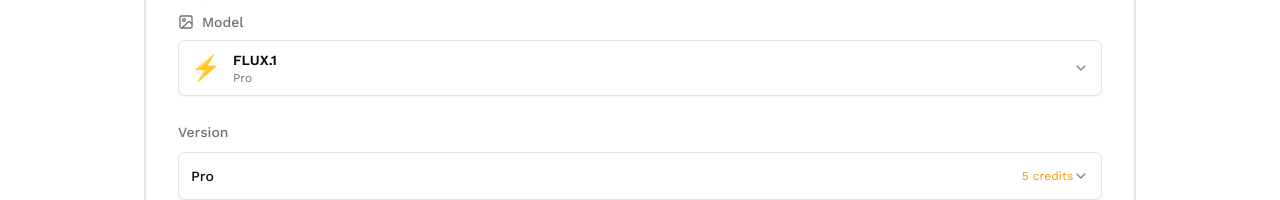
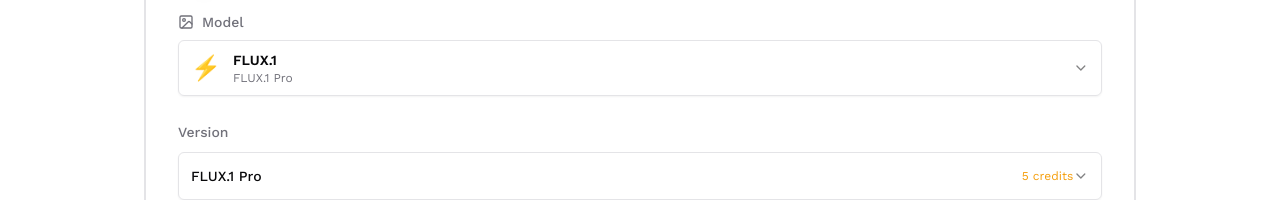
Before and after one commit to ashinstinct/sg-3f9e0639-0e46-47e0-ba87-cf415efaed8a-1774293159, a Next.js app: page /images/generate in a window 1280 px wide. Shown: the part 606-806 px from the top of the page. Built offline with nearby package versions, Linux system fonts and the light colour scheme.

Commit message:
feat(models): update model versions and capabilities

```diff
--- a/src/pages/images/generate.tsx
+++ b/src/pages/images/generate.tsx
@@ -17,14 +17,14 @@
     name: "FLUX.1",
     company: "Black Forest Labs",
     icon: "⚡",
-    badge: null,
-    description: "State-of-the-art text-to-image generation",
+    isNew: true,
+    latestVersion: "flux-pro",
     versions: [
-      { id: "flux-pro", name: "Pro", credits: 5, maxRes: "2048x2048" },
-      { id: "flux-dev", name: "Dev", credits: 4, maxRes: "2048x2048" },
-      { id: "flux-schnell", name: "Schnell", credits: 2, maxRes: "2048x2048" },
-      { id: "flux-realism", name: "Realism", credits: 4, maxRes: "2048x2048" },
-      { id: "flux-lora", name: "LoRA", credits: 3, maxRes: "2048x2048" },
+      { id: "flux-pro", name: "FLUX.1 Pro", credits: 5, description: "Highest quality, slowest generation" },
+      { id: "flux-dev", name: "FLUX.1 Dev", credits: 4, description: "Balanced quality and speed" },
+      { id: "flux-schnell", name: "FLUX.1 Schnell", credits: 2, description: "Fast generation, good quality" },
+      { id: "flux-realism", name: "FLUX.1 Realism", credits: 5, description: "Photorealistic outputs" },
+      { id: "flux-lora", name: "FLUX.1 LoRA", credits: 4, description: "Custom model fine-tuning" },
     ],
   },
   {
@@ -32,57 +32,54 @@
     name: "Nana Banana",
     company: "fal.ai",
     icon: "🍌",
-    badge: "NEW",
-    description: "Pro quality at Flash speed",
+    isNew: true,
+    latestVersion: "nana-banana-2",
     versions: [
-      { id: "nana-2.0", name: "2.0", credits: 5, maxRes: "2048x2048" },
-      { id: "nana-1.5-pro", name: "1.5 Pro", credits: 4, maxRes: "2048x2048" },
+      { id: "nana-banana-2", name: "Nana Banana 2", credits: 5, description: "Latest version, ultra HD quality" },
+      { id: "nana-banana-pro", name: "Nana Banana Pro", credits: 4, description: "Pro quality, balanced speed" },
+      { id: "nana-banana", name: "Nana Banana", credits: 3, description: "Standard quality, fast generation" },
     ],
   },
   {
     id: "stable-diffusion",
-    name: "Stable Diffusion",
+    name: "Stable Diffusion 3.5",
     company: "Stability AI",
     icon: "🎨",
-    badge: null,
-    description: "Industry-standard open-source model",
+    latestVersion: "sd-3.5-large",
     versions: [
-      { id: "sd-3.5-large", name: "3.5 Large", credits: 4, maxRes: "2048x2048" },
-      { id: "sd-xl", name: "XL", credits: 3, maxRes: "2048x2048" },
+      { id: "sd-3.5-large", name: "SD 3.5 Large", credits: 4, description: "Latest flagship model" },
+      { id: "sd-xl", name: "SDXL", credits: 3, description: "Proven open-source standard" },
     ],
   },
   {
     id: "grok",
     name: "Grok Image",
     company: "xAI",
-    icon: "🤖",
-    badge: null,
-    description: "Creative interpretations and unique style",
+    icon: "🌟",
+    latestVersion: "grok-1.0",
     versions: [
-      { id: "grok-image", name: "Grok Image", credits: 5, maxRes: "2048x2048" },
+      { id: "grok-1.0", name: "Grok Image", credits: 5, description: "Creative interpretations" },
     ],
   },
   {
     id: "recraft",
     name: "Recraft V3",
     company: "Recraft AI",
-    icon: "✨",
-    badge: null,
-    description: "Perfect for logos and designs with text",
+    icon: "🎯",
+    latestVersion: "recraft-v3",
     versions: [
-      { id: "recraft-v3", name: "V3", credits: 4, maxRes: "2048x2048" },
+      { id: "recraft-v3", name: "Recraft V3", credits: 4, description: "Perfect text rendering" },
     ],
   },
   {
     id: "ideogram",
     name: "Ideogram",
     company: "Ideogram AI",
-    icon: "💡",
-    badge: null,
-    description: "Industry-leading text rendering quality",
+    icon: "💎",
+    latestVersion: "ideogram-v2",
     versions: [
-      { id: "ideogram-v2", name: "V2", credits: 4, maxRes: "2048x2048" },
-      { id: "ideogram-v1", name: "V1", credits: 3, maxRes: "2048x2048" },
+      { id: "ideogram-v2", name: "Ideogram v2", credits: 4, description: "Best-in-class text quality" },
+      { id: "ideogram-v1", name: "Ideogram v1", credits: 3, description: "Original proven model" },
     ],
   },
   {
@@ -90,11 +87,10 @@
     name: "Playground",
     company: "Playground AI",
     icon: "🎮",
-    badge: null,
-    description: "Photorealistic specialist with vibrant colors",
+    latestVersion: "playground-v2.5",
     versions: [
-      { id: "playground-v2.5", name: "V2.5", credits: 3, maxRes: "2048x2048" },
-      { id: "playground-v2", name: "V2", credits: 3, maxRes: "2048x2048" },
+      { id: "playground-v2.5", name: "Playground v2.5", credits: 3, description: "Photorealistic specialist" },
+      { id: "playground-v2", name: "Playground v2", credits: 3, description: "Vibrant colors" },
     ],
   },
   {
@@ -102,10 +98,33 @@
     name: "AuraFlow",
     company: "Fal AI",
     icon: "🌊",
-    badge: null,
-    description: "Open-source alternative to FLUX",
+    latestVersion: "auraflow-1.0",
     versions: [
-      { id: "auraflow", name: "AuraFlow", credits: 3, maxRes: "2048x2048" },
+      { id: "auraflow-1.0", name: "AuraFlow", credits: 3, description: "Open-source FLUX alternative" },
+    ],
+  },
+  {
+    id: "gpt-image",
+    name: "GPT Image",
+    company: "OpenAI",
+    icon: "🤖",
+    isNew: true,
+    latestVersion: "gpt-image-1.5",
+    versions: [
+      { id: "gpt-image-1.5", name: "GPT Image 1.5", credits: 6, description: "Latest GPT image generation" },
+      { id: "gpt-image", name: "GPT Image", credits: 5, description: "Standard GPT image quality" },
+    ],
+  },
+  {
+    id: "seedream",
+    name: "Seedream",
+    company: "Bytedance",
+    icon: "🎭",
+    isNew: true,
+    latestVersion: "seedream-5.0-lite",
+    versions: [
+      { id: "seedream-5.0-lite", name: "Seedream 5.0 Lite", credits: 4, description: "Latest fast generation" },
+      { id: "seedream-4", name: "Seedream 4", credits: 5, description: "High quality standard" },
     ],
   },
 ];
--- a/src/pages/video/generate.tsx
+++ b/src/pages/video/generate.tsx
@@ -8,7 +8,7 @@
 import { Label } from "@/components/ui/label";
 import { Switch } from "@/components/ui/switch";
 import { Input } from "@/components/ui/input";
-import { Video, Loader2, Wand2, ArrowLeft, Volume2, VolumeX, Upload, Search, Check, Sparkles } from "lucide-react";
+import { Video, Loader2, Wand2, ArrowLeft, Volume2, VolumeX, Upload, Search, Check, Sparkles, Clock } from "lucide-react";
 import Link from "next/link";
 
 const VIDEO_MODELS = [
@@ -17,15 +17,14 @@
     name: "Kling",
     company: "Kuaishou AI",
     icon: "🎬",
-    badge: null,
-    description: "Perfect motion with advanced video control",
+    latestVersion: "kling-3.0",
     versions: [
       { id: "kling-3.0", name: "Kling 3.0", credits: 20, duration: 10, hasAudio: true, hasElements: false },
       { id: "kling-2.6", name: "Kling 2.6", credits: 18, duration: 10, hasAudio: true, hasElements: false },
-      { id: "kling-2.5-pro", name: "Kling 2.5 Pro", credits: 16, duration: 8, hasAudio: true, hasElements: false },
-      { id: "kling-2.1", name: "Kling 2.1", credits: 14, duration: 5, hasAudio: false, hasElements: false },
-      { id: "kling-01", name: "Kling 01", credits: 18, duration: 10, hasAudio: true, hasElements: true },
-      { id: "kling-omni", name: "Kling Omni", credits: 20, duration: 10, hasAudio: true, hasElements: true },
+      { id: "kling-2.5-pro", name: "Kling 2.5 Pro", credits: 18, duration: 10, hasAudio: true, hasElements: false },
+      { id: "kling-2.1", name: "Kling 2.1", credits: 16, duration: 10, hasAudio: true, hasElements: false },
+      { id: "kling-01", name: "Kling 01", credits: 15, duration: 10, hasAudio: true, hasElements: true },
+      { id: "kling-omni", name: "Kling Omni", credits: 14, duration: 10, hasAudio: true, hasElements: true },
     ],
   },
   {
@@ -33,10 +32,9 @@
     name: "Luma Dream Machine",
     company: "Luma AI",
     icon: "⚡",
-    badge: null,
-    description: "Fast, high-quality video generation",
+    latestVersion: "luma-1.6",
     versions: [
-      { id: "luma-dream", name: "Luma Dream Machine", credits: 15, duration: 5, hasAudio: false, hasElements: false },
+      { id: "luma-1.6", name: "Dream Machine 1.6", credits: 15, duration: 5, hasAudio: false, hasElements: false },
     ],
   },
   {
@@ -44,98 +42,104 @@
     name: "Runway Gen-3",
     company: "Runway ML",
     icon: "🎥",
-    badge: null,
-    description: "Professional-grade video generation",
+    latestVersion: "runway-gen3-alpha",
     versions: [
-      { id: "runway-gen3", name: "Gen-3 Alpha", credits: 18, duration: 10, hasAudio: false, hasElements: false },
-      { id: "runway-gen3-turbo", name: "Gen-3 Turbo", credits: 15, duration: 10, hasAudio: false, hasElements: false },
+      { id: "runway-gen3-alpha", name: "Gen-3 Alpha", credits: 18, duration: 10, hasAudio: false, hasElements: false },
+      { id: "runway-gen3-turbo", name: "Gen-3 Turbo", credits: 16, duration: 10, hasAudio: false, hasElements: false },
     ],
   },
   {
     id: "minimax",
     name: "MiniMax Hailuo",
     company: "Hailuo AI",
-    icon: "🌟",
-    badge: null,
-    description: "High-dynamic, VFX-ready, fastest and most affordable",
+    icon: "✨",
+    latestVersion: "minimax-02",
     versions: [
-      { id: "minimax-video", name: "MiniMax Video", credits: 12, duration: 6, hasAudio: false, hasElements: false },
+      { id: "minimax-02", name: "MiniMax 02", credits: 14, duration: 6, hasAudio: false, hasElements: false },
+      { id: "minimax-02-fast", name: "MiniMax 02 Fast", credits: 12, duration: 6, hasAudio: false, hasElements: false },
+      { id: "minimax-2.3", name: "MiniMax 2.3", credits: 13, duration: 6, hasAudio: false, hasElements: false },
+      { id: "minimax-2.3-fast", name: "MiniMax 2.3 Fast", credits: 11, duration: 6, hasAudio: false, hasElements: false },
     ],
   },
   {
     id: "hunyuan",
     name: "Hunyuan Video",
     company: "Tencent",
-    icon: "🐉",
-    badge: null,
-    description: "Advanced scene understanding and realistic motion",
+    icon: "🎬",
+    latestVersion: "hunyuan-1.0",
     versions: [
-      { id: "hunyuan-video", name: "Hunyuan Video", credits: 16, duration: 8, hasAudio: false, hasElements: false },
+      { id: "hunyuan-1.0", name: "Hunyuan Video", credits: 16, duration: 8, hasAudio: false, hasElements: false },
     ],
   },
   {
     id: "grok",
     name: "Grok Imagine",
     company: "xAI",
-    icon: "🤖",
-    badge: null,
-    description: "Perfect motion with advanced video control",
+    icon: "🌟",
+    latestVersion: "grok-1.0",
     versions: [
-      { id: "grok-video", name: "Grok Video", credits: 22, duration: 10, hasAudio: false, hasElements: false },
+      { id: "grok-1.0", name: "Grok Imagine", credits: 22, duration: 15, hasAudio: false, hasElements: false },
     ],
   },
   {
     id: "seedance",
     name: "Seedance",
     company: "Bytedance",
-    icon: "📊",
-    badge: null,
-    description: "Cinematic, multi-shot video creation",
+    icon: "🎭",
+    latestVersion: "seedance-1.5-pro",
     versions: [
       { id: "seedance-1.5-pro", name: "Seedance 1.5 Pro", credits: 20, duration: 12, hasAudio: false, hasElements: false },
+      { id: "seedance-pro", name: "Seedance Pro", credits: 18, duration: 10, hasAudio: false, hasElements: false },
+      { id: "seedance-pro-fast", name: "Seedance Pro Fast", credits: 16, duration: 10, hasAudio: false, hasElements: false },
     ],
   },
   {
     id: "sora",
-    name: "OpenAI Sora 2",
+    name: "Sora",
     company: "OpenAI",
-    icon: "🎯",
-    badge: null,
-    description: "Multi-shot video with sound generation",
+    icon: "🎬",
+    latestVersion: "sora-2-pro-max",
     versions: [
-      { id: "sora-2.0", name: "Sora 2.0", credits: 25, duration: 20, hasAudio: true, hasElements: false },
+      { id: "sora-2-pro-max", name: "Sora 2 Pro Max", credits: 30, duration: 20, hasAudio: true, hasElements: false },
+      { id: "sora-2-max", name: "Sora 2 Max", credits: 28, duration: 20, hasAudio: true, hasElements: false },
+      { id: "sora-2-pro", name: "Sora 2 Pro", credits: 26, duration: 20, hasAudio: true, hasElements: false },
+      { id: "sora-2", name: "Sora 2", credits: 25, duration: 20, hasAudio: true, hasElements: false },
     ],
   },
   {
     id: "veo",
-    name: "Google Veo",
+    name: "Veo 3",
     company: "Google",
-    icon: "🔮",
-    badge: "SOON",
-    description: "Precision video with sound control",
+    icon: "🎨",
+    latestVersion: "veo-3.1",
     versions: [
-      { id: "veo-3.1", name: "Veo 3.1", credits: 22, duration: 15, hasAudio: false, hasElements: false },
-      { id: "veo-3.1-fast", name: "Veo 3.1 Fast", credits: 18, duration: 15, hasAudio: false, hasElements: false },
+      { id: "veo-3.1", name: "Veo 3.1", credits: 22, duration: 15, hasAudio: true, hasElements: false },
+      { id: "veo-3.1-fast", name: "Veo 3.1 Fast", credits: 20, duration: 15, hasAudio: true, hasElements: false },
+      { id: "veo-3", name: "Veo 3", credits: 20, duration: 15, hasAudio: true, hasElements: false },
+      { id: "veo-3-fast", name: "Veo 3 Fast", credits: 18, duration: 15, hasAudio: true, hasElements: false },
     ],
   },
   {
     id: "wan",
-    name: "Wan",
-    company: "Various",
-    icon: "🎪",
-    badge: null,
-    description: "Camera-controlled video with sound, more freedom",
+    name: "Wan 2.2",
+    company: "Wan AI",
+    icon: "🎬",
+    latestVersion: "wan-2.2-pro",
     versions: [
-      { id: "wan-2.2", name: "Wan 2.2", credits: 18, duration: 10, hasAudio: true, hasElements: false },
+      { id: "wan-2.2-pro", name: "Wan 2.2 Pro", credits: 18, duration: 10, hasAudio: false, hasElements: false },
+      { id: "wan-2.2", name: "Wan 2.2", credits: 16, duration: 10, hasAudio: false, hasElements: false },
+      { id: "wan-2.1", name: "Wan 2.1", credits: 15, duration: 10, hasAudio: false, hasElements: false },
+      { id: "wan-2.0", name: "Wan 2.0", credits: 14, duration: 8, hasAudio: false, hasElements: false },
+      { id: "wan-1.5", name: "Wan 1.5", credits: 12, duration: 8, hasAudio: false, hasElements: false },
     ],
   },
   {
     id: "seedream",
     name: "Seedream 2.0",
     company: "Bytedance",
-    icon: "💫",
-    badge: "SOON",
-    description: "Next-gen video synthesis with temporal consistency",
+    icon: "🎭",
+    latestVersion: "seedream-2.0",
+    comingSoon: true,
     versions: [
       { id: "seedream-2.0", name: "Seedream 2.0", credits: 20, duration: 12, hasAudio: false, hasElements: false },
     ],
@@ -443,6 +447,29 @@
                   </Select>
                 </div>
 
+                {/* Duration Selector */}
+                <div className="space-y-2">
+                  <Label>Duration</Label>
+                  <Select
+                    value={duration.toString()}
+                    onValueChange={(val) => setDuration(parseInt(val))}
+                  >
+                    <SelectTrigger className="h-10">
+                      <div className="flex items-center gap-2">
+                        <Clock className="w-4 h-4" />
+                        <span>{duration}s</span>
+                      </div>
+                    </SelectTrigger>
+                    <SelectContent>
+                      {Array.from({ length: selectedVersion.duration }, (_, i) => i + 1).map((d) => (
+                        <SelectItem key={d} value={d.toString()}>
+                          {d}s
+                        </SelectItem>
+                      ))}
+                    </SelectContent>
+                  </Select>
+                </div>
+
                 {/* Generate Button */}
                 <Button
                   size="lg"
```
